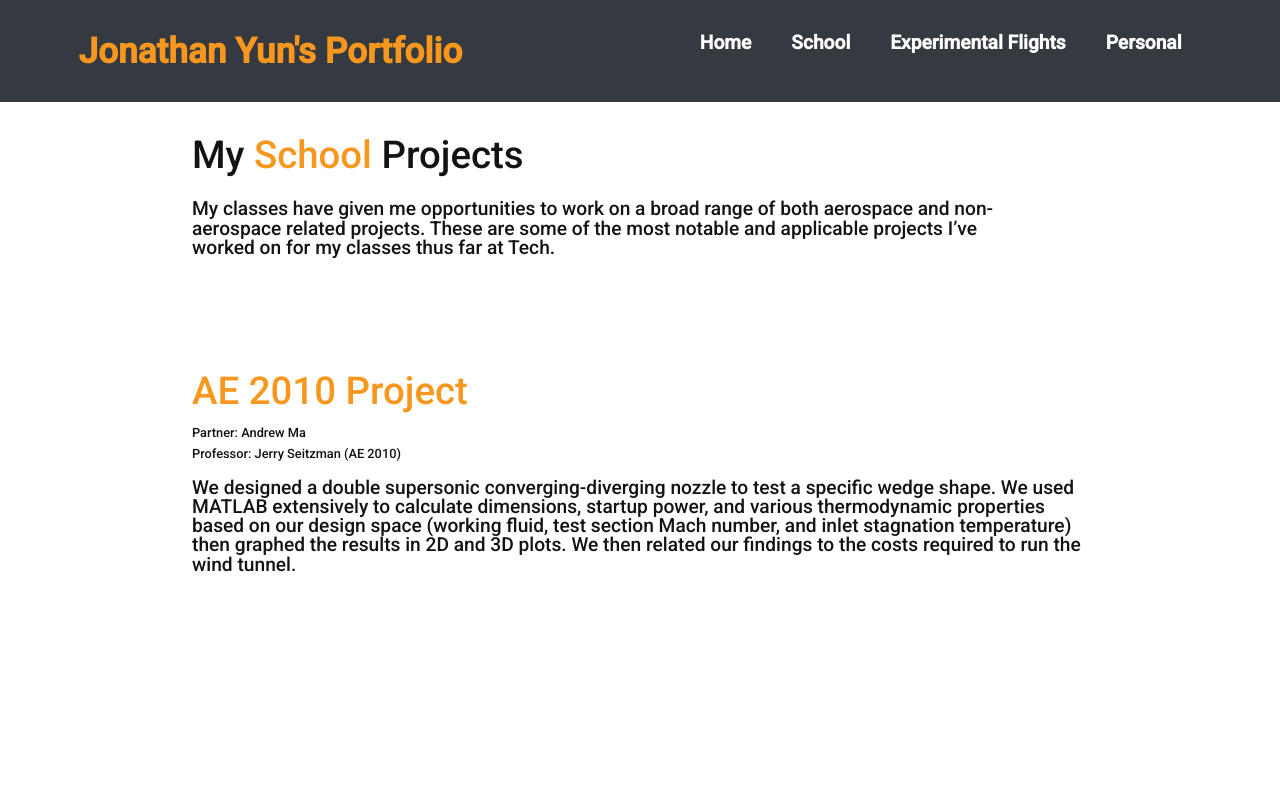
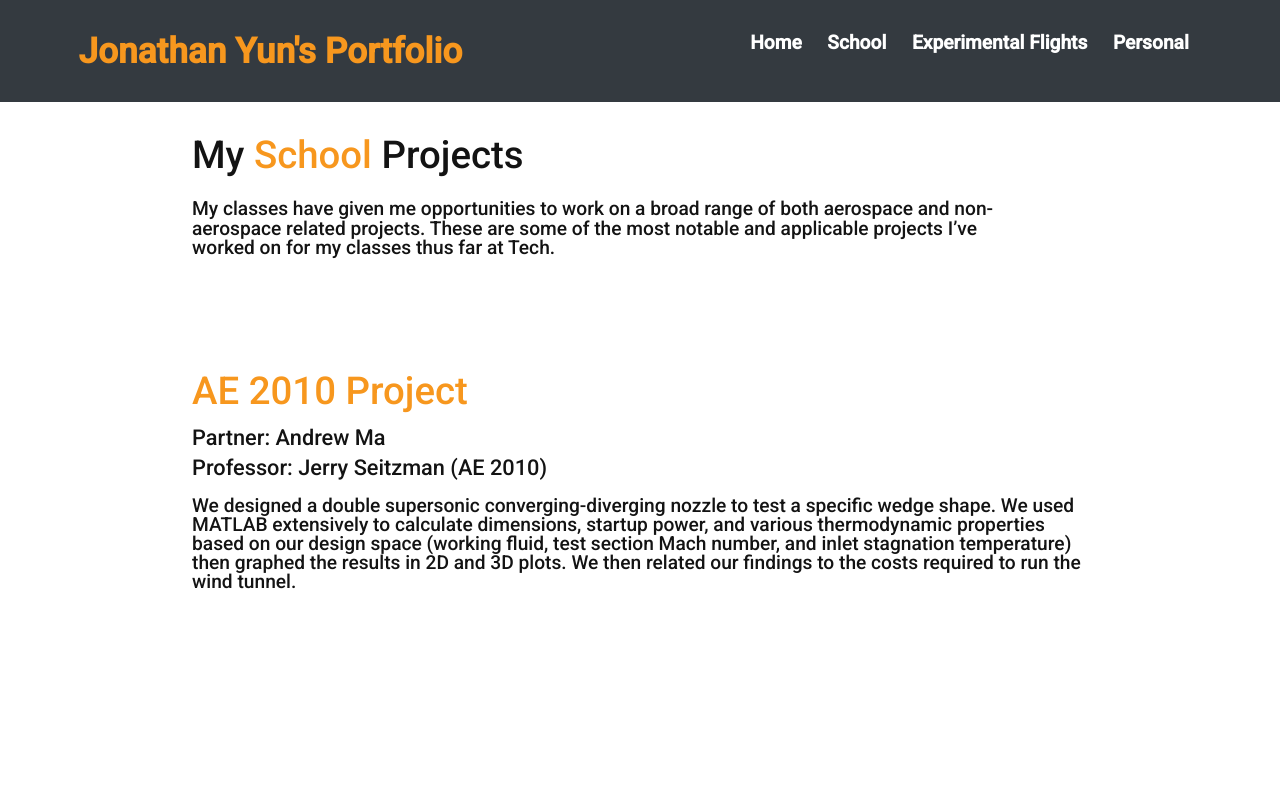
Before and after one commit to jondyun/Jonathan-Yun-Engineering-Portfolio, a plain HTML site: page school.html in a window 1280 px wide. Shown: the top 800 px of the page. Drawn offline with nearby package versions, Linux system fonts and the light colour scheme.

Commit message:
Add files via upload

```diff
--- a/styles.css
+++ b/styles.css
@@ -65,8 +65,7 @@ nav {
     width: 100%;
     position: fixed;
     overflow: hidden;
-    max-width: 1000vw;
-    min-width: 15vw;
+    min-width: 10vw;
     margin: 0 auto;
     display: flex;
     justify-content: space-between;
@@ -82,7 +81,7 @@ nav {
 
 .nav__link--anchor {
     font-size: 1.5vw;
-    margin: 20px;
+    margin: 1vw;
     color: #FFFFFF;
     text-decoration: none;
     font-weight: 700;
@@ -100,7 +99,7 @@ nav {
     background: -webkit-linear-gradient(to right, #FFD200, #F7971E);
     background: linear-gradient(to right, #FFD200, #F7971E);
     padding: 15% 20% 15% 20%;
-    border-radius: 20px;
+    border-radius: 2vw;
     color: white;
     transition: all 300ms ease;
 }
@@ -217,6 +216,7 @@ nav {
 
 .project__title__2 {
     text-align: left;
+    font-size: 1.7vw;
 }
 
 .project__desc {
```
Also changed, not shown: index.html (+1 -1 lines).
